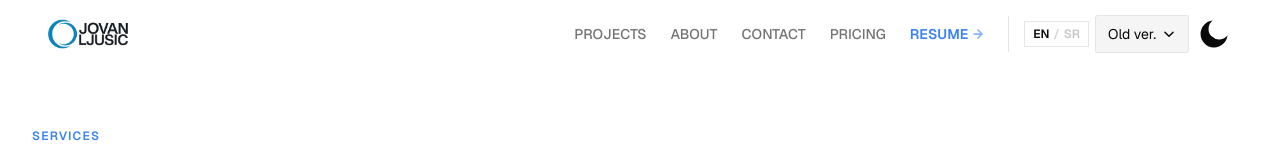
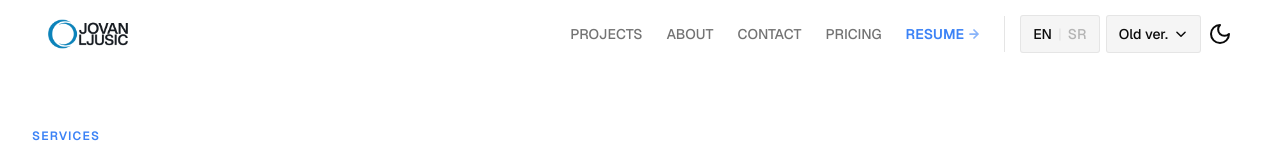
Before and after one commit to therealyhn/myportfoliov3, a React (Vite) app: page /pricing in a window 1280 px wide. Shown: the top 160 px of the page. Built offline with nearby package versions, Linux system fonts and the light colour scheme.

Commit message:
we go live

```diff
--- a/src/components/layout/Navbar.jsx
+++ b/src/components/layout/Navbar.jsx
@@ -47,13 +47,13 @@ export default function Navbar() {
 
           {/* Mobile */}
           <div className="flex md:hidden items-center gap-2">
+            <ThemeToggle />
             <LangToggle />
-            <ThemeToggle />
             <button
               type="button"
               onClick={() => setMobileOpen(true)}
               aria-label="Open menu"
-              className="w-9 h-9 grid place-items-center rounded-md
+              className="w-9 h-9 grid place-items-center rounded-sm
                 bg-surface text-ink ring-1 ring-line
                 hover:ring-accent/40 transition-all"
             >
--- a/src/components/nav/LangToggle.jsx
+++ b/src/components/nav/LangToggle.jsx
@@ -8,11 +8,15 @@ export default function LangToggle() {
       type="button"
       onClick={toggle}
       aria-label={lang === 'en' ? 'Switch to Serbian' : 'Prebaci na engleski'}
-      className="flex items-center px-2 py-1 text-xs font-semibold ring-1 ring-line hover:ring-accent/40 transition-colors duration-200"
+      className="inline-flex items-center justify-center h-9 px-3 rounded-sm text-sm font-medium
+        bg-surface text-ink ring-1 ring-line
+        hover:ring-accent/40 hover:text-accent transition-all duration-200
+        focus:outline-none focus-visible:ring-2 focus-visible:ring-accent/60
+        active:scale-[0.95]"
     >
-      <span className={lang === 'en' ? 'text-ink' : 'text-muted/40'}>EN</span>
-      <span className="text-muted/30 mx-1">/</span>
-      <span className={lang === 'sr' ? 'text-ink' : 'text-muted/40'}>SR</span>
+      <span className={lang === 'en' ? 'text-ink dark:text-white' : 'text-muted/50'}>EN</span>
+      <span className="text-line mx-1.5">|</span>
+      <span className={lang === 'sr' ? 'text-ink dark:text-white' : 'text-muted/50'}>SR</span>
     </button>
   )
 }
--- a/src/components/nav/MobileOverlay.jsx
+++ b/src/components/nav/MobileOverlay.jsx
@@ -2,11 +2,16 @@ import logoLight from '../../assets/logo-light.png'
 import logoDark from '../../assets/logo-dark.png'
 import useScrollLock from '../../hooks/useScrollLock'
 import NavLinks from './NavLinks'
-import LangToggle from './LangToggle'
-import VersionsDropdown from './VersionsDropdown'
+import { useLang } from '../../context/LangContext'
+
+const VERSIONS = [
+  { label: 'v2', href: 'https://v2.jovanljusic.com' },
+  { label: 'v1', href: 'https://v1.jovanljusic.com' },
+]
 
 export default function MobileOverlay({ open, onClose }) {
   useScrollLock(open)
+  const { lang, toggle } = useLang()
 
   if (!open) return null
 
@@ -20,12 +25,12 @@ export default function MobileOverlay({ open, onClose }) {
       <div className="flex items-center justify-between px-4 py-3 border-b border-line">
         <a href="/" aria-label="Home" onClick={onClose}>
           <img src={logoLight} alt="Logo" className="dark:hidden h-12 w-auto" />
-          <img src={logoDark}  alt="Logo" className="hidden dark:block h-12 w-auto" />
+          <img src={logoDark} alt="Logo" className="hidden dark:block h-12 w-auto" />
         </a>
         <button
           onClick={onClose}
           aria-label="Close menu"
-          className="w-9 h-9 grid place-items-center rounded-lg
+          className="w-9 h-9 grid place-items-center rounded-sm
             bg-surface text-ink ring-1 ring-line hover:ring-accent/40 transition-all"
         >
           <svg viewBox="0 0 24 24" className="w-5 h-5" fill="none" stroke="currentColor" strokeWidth="2">
@@ -37,13 +42,41 @@ export default function MobileOverlay({ open, onClose }) {
       {/* Links */}
       <div className="flex-1 overflow-y-auto px-4 pt-8 pb-10">
         <NavLinks onClick={onClose} mobile />
+      </div>
 
-        <div className="mt-8 pt-6 border-t border-line flex flex-col gap-4">
-          <LangToggle />
-          <div>
-            <p className="text-xs uppercase tracking-widest text-muted mb-3">Old versions</p>
-            <VersionsDropdown />
-          </div>
+      {/* Footer */}
+      <div className="px-4 py-5 border-t border-line flex items-center justify-between">
+        {/* Lang toggle */}
+        <button
+          type="button"
+          onClick={toggle}
+          aria-label={lang === 'en' ? 'Switch to Serbian' : 'Prebaci na engleski'}
+          className="inline-flex items-center justify-center h-9 px-3 rounded-sm text-sm font-medium
+            bg-surface text-ink ring-1 ring-line
+            hover:ring-accent/40 hover:text-accent transition-all duration-200
+            active:scale-[0.95]"
+        >
+          <span className={lang === 'en' ? 'text-ink dark:text-white' : 'text-muted/50'}>EN</span>
+          <span className="text-line mx-1.5">|</span>
+          <span className={lang === 'sr' ? 'text-ink dark:text-white' : 'text-muted/50'}>SR</span>
+        </button>
+
+        {/* Old versions — flat links */}
+        <div className="flex items-center gap-1">
+          <span className="text-xs text-muted uppercase tracking-widest mr-2">Old ver.</span>
+          {VERSIONS.map(({ label, href }) => (
+            <a
+              key={label}
+              href={href}
+              target="_blank"
+              rel="noopener noreferrer"
+              className="inline-flex items-center justify-center w-9 h-9 rounded-sm text-sm font-medium
+                bg-surface text-ink ring-1 ring-line
+                hover:ring-accent/40 hover:text-accent transition-all duration-200"
+            >
+              {label}
+            </a>
+          ))}
         </div>
       </div>
     </div>
--- a/src/components/nav/NavLinks.jsx
+++ b/src/components/nav/NavLinks.jsx
@@ -54,8 +54,7 @@ export default function NavLinks({ onClick, mobile = false }) {
               ? 'group flex items-center gap-3 uppercase text-base font-semibold text-accent cursor-pointer'
               : 'group relative flex items-center uppercase gap-1 py-1 text-sm font-semibold text-accent hover:text-accent/80 transition-colors duration-200 cursor-pointer'
           }>
-            {mobile && <span className="w-5 uppercase" />}
-            {t('nav.resume')}
+              {t('nav.resume')}
             <svg className="w-3 h-3 opacity-60" viewBox="0 0 12 12" fill="none" stroke="currentColor" strokeWidth="1.75">
               <path strokeLinecap="round" strokeLinejoin="round" d="M2 6h8M6 2l4 4-4 4" />
             </svg>
--- a/src/components/nav/ThemeToggle.jsx
+++ b/src/components/nav/ThemeToggle.jsx
@@ -9,22 +9,22 @@ export default function ThemeToggle({ className = '' }) {
       type="button"
       onClick={toggleTheme}
       aria-label={isDark ? 'Switch to light mode' : 'Switch to dark mode'}
-      className={`inline-flex items-center justify-center w-9 h-9 rounded-lg
-        bg-transparent text-ink
-        hover:text-accent transition-all duration-200
+      className={`inline-flex items-center justify-center w-6 h-6 rounded-sm
+         text-ink
+        hover:ring-accent/40 hover:text-accent transition-all duration-200
         focus:outline-none focus-visible:ring-2 focus-visible:ring-accent/60
         active:scale-[0.95] ${className}`}
     >
       {isDark ? (
         // Sun
-        <svg viewBox="0 0 24 24" className="w-4.5 h-4.5" fill="none" stroke="currentColor" strokeWidth="2" strokeLinecap="round">
-          <circle cx="12" cy="12" r="4" />
-          <path d="M12 2v2M12 20v2M4.93 4.93l1.41 1.41M17.66 17.66l1.41 1.41M2 12h2M20 12h2M4.93 19.07l1.41-1.41M17.66 6.34l1.41-1.41" />
+        <svg viewBox="0 0 24 24" className="w-4.5 h-4.5" fill="none" stroke="currentColor" strokeWidth="2" strokeLinecap="round" strokeLinejoin="round">
+          <circle cx="12" cy="12" r="5" />
+          <path d="M12 1v2M12 21v2M4.22 4.22l1.42 1.42M18.36 18.36l1.42 1.42M1 12h2M21 12h2M4.22 19.78l1.42-1.42M18.36 5.64l1.42-1.42" />
         </svg>
       ) : (
         // Moon
-        <svg viewBox="0 0 24 24" className="w-4.5 h-4.5" fill="currentColor">
-          <path d="M21 12.79A9 9 0 1 1 11.21 3a7 7 0 1 0 9.79 9.79Z" />
+        <svg viewBox="0 0 24 24" className="w-4.5 h-4.5" fill="none" stroke="currentColor" strokeWidth="2" strokeLinecap="round" strokeLinejoin="round">
+          <path d="M12 3a6 6 0 0 0 9 9 9 9 0 1 1-9-9Z" />
         </svg>
       )}
     </button>
--- a/src/components/nav/VersionsDropdown.jsx
+++ b/src/components/nav/VersionsDropdown.jsx
@@ -35,9 +35,9 @@ export default function VersionsDropdown() {
         onClick={() => setOpen((o) => !o)}
         aria-haspopup="menu"
         aria-expanded={open}
-        className="inline-flex items-center gap-1.5 px-3 h-9 rounded-sm text-sm
+        className="inline-flex items-center gap-1.5 px-3 h-9 rounded-sm text-sm font-medium
           bg-surface text-ink ring-1 ring-line
-          hover:ring-accent/40 transition-all duration-200
+          hover:ring-accent/40 hover:text-accent transition-all duration-200
           focus:outline-none focus-visible:ring-2 focus-visible:ring-accent/60
           active:scale-[0.95]"
       >
--- a/src/components/sections/ProjectsSection.jsx
+++ b/src/components/sections/ProjectsSection.jsx
@@ -2,6 +2,7 @@ import { useState } from 'react'
 import useProjectsContent from '../../hooks/useProjectsContent'
 import useTranslation from '../../hooks/useTranslation'
 import ProjectsGrid from '../projects/ProjectsGrid'
+import { useLang } from '../../context/LangContext'
 
 function CardSkeleton() {
   return (
@@ -14,7 +15,8 @@ function CardSkeleton() {
 }
 
 export default function ProjectsSection() {
-  const { data: projects, loading, error } = useProjectsContent()
+  const { lang } = useLang()
+  const { data: projects, loading, error } = useProjectsContent(lang)
   const { t } = useTranslation()
 
   const [initialCount] = useState(() =>
--- a/src/pages/Project.jsx
+++ b/src/pages/Project.jsx
@@ -7,10 +7,12 @@ import ProjectBody from '../components/projects/ProjectBody'
 import ProjectBodySwiper from '../components/projects/ProjectBodySwiper'
 import useProjectsContent from '../hooks/useProjectsContent'
 import useTranslation from '../hooks/useTranslation'
+import { useLang } from '../context/LangContext'
 
 export default function Project() {
   const { slug } = useParams()
-  const { loading, data: projects } = useProjectsContent()
+  const { lang } = useLang()
+  const { loading, data: projects } = useProjectsContent(lang)
   const { t } = useTranslation()
 
   const project = projects.find((p) => p.slug === slug)
```
Also changed, not shown: src/components/hero/HeroPanelName.jsx (+4 -4 lines), 2 other files (tests, documents, lock files or other folders).
